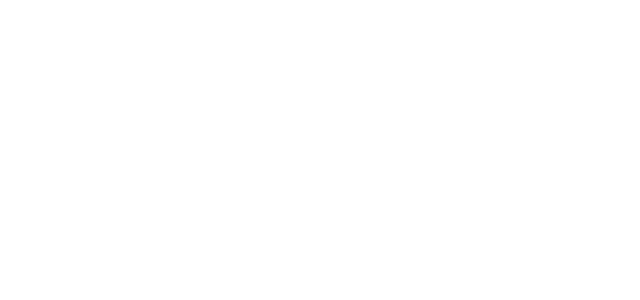
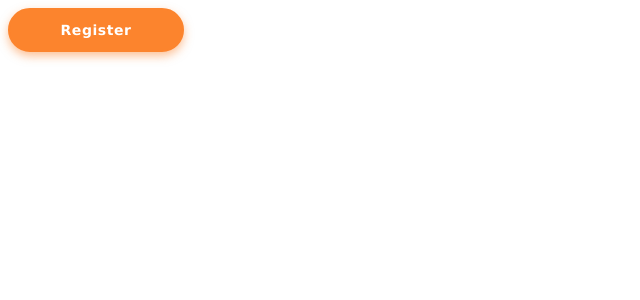
Before and after one commit to sergiinepsha/slim-mom-front-end, a React (Create React App) app: page / in a window 1280 px wide. Shown: the top 300 px of the page, without its empty margins (0-640 px from the left). Built offline with nearby package versions, Linux system fonts and the light colour scheme.

Commit message:
adds BasicButton

```diff
--- a/src/components/App.js
+++ b/src/components/App.js
@@ -1,7 +1,13 @@
 import React from "react";
 
+import BasicButton from "./common/BasicButton/BasicButton";
+
 const App = () => {
-  return <></>;
+  return (
+    <>
+      <BasicButton name="Register" type="submit" />
+    </>
+  );
 };
 
 export default App;
--- /dev/null
+++ b/src/components/common/BasicButton/BasicButton.js
@@ -0,0 +1,19 @@
+import React from "react";
+import PropTypes from "prop-types";
+
+import s from "./BasicButton.module.css";
+
+const BasicButton = ({ name, type }) => {
+  return (
+    <button className={s.basic_button} type={type}>
+      {name}
+    </button>
+  );
+};
+
+BasicButton.propTypes = {
+  name: PropTypes.string.isRequired,
+  type: PropTypes.string.isRequired,
+};
+
+export default BasicButton;
--- /dev/null
+++ b/src/components/common/BasicButton/BasicButton.module.css
@@ -0,0 +1,27 @@
+.basic_button {
+  margin: 0;
+  padding: 0;
+  width: 176px;
+  height: 44px;
+  font-family: Verdana;
+  font-style: normal;
+  font-weight: bold;
+  font-size: 14px;
+  line-height: 17px;
+  text-align: center;
+  letter-spacing: 0.04em;
+  color: #ffffff;
+  background: #fc842d;
+  box-shadow: 0px 4px 10px rgba(252, 132, 45, 0.5);
+  border: 2px solid #fc842d;
+  border-radius: 30px;
+}
+
+.basic_button:active,
+.basic_button:focus {
+  outline: none;
+  background: #ffffff;
+  color: #fc842d;
+  box-sizing: border-box;
+  box-shadow: none;
+}
```
Also changed, not shown: 1 other file (tests, documents, lock files or other folders).
